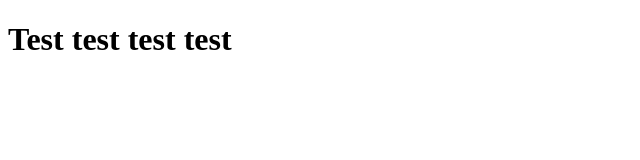
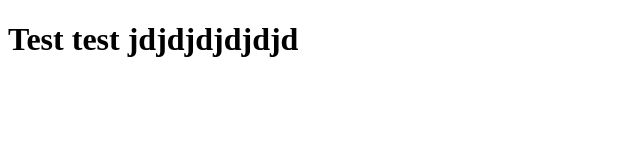
Before and after one commit to pisk0/rsschool-cv, a plain HTML site: page index.html in a window 1280 px wide. Shown: the whole page, without its empty margins (0-640 px from the left). Drawn offline with Linux system fonts and the light colour scheme.

Commit message:
fix: try another html template

```diff
--- a/index.html
+++ b/index.html
@@ -1,11 +1,17 @@
 <!DOCTYPE html>
 <html lang="en">
-<head>
-	<meta charset="utf-8">
-	<meta name="viewport" content="width=device-width, initial-scale=1">
-	<title>Cv</title>
-</head>
-<body>
-<h1>Test test test test</h1>
-</body>
+  <head>
+    <meta charset="UTF-8">
+    <meta name="viewport" content="width=device-width, initial-scale=1.0">
+    <meta http-equiv="X-UA-Compatible" content="ie=edge">
+    <title>My Website</title>
+    <link rel="stylesheet" href="./style.css">
+    <link rel="icon" href="./favicon.ico" type="image/x-icon">
+  </head>
+  <body>
+    <main>
+        <h1>Test test jdjdjdjdjdjd</h1>
+    </main>
+	<script src="index.js"></script>
+  </body>
 </html>
```
